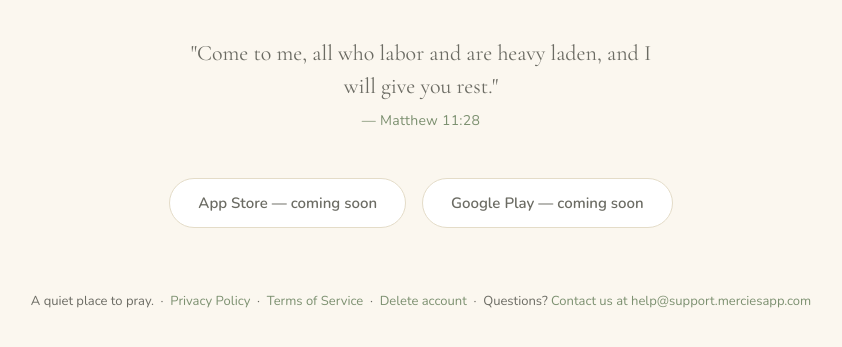
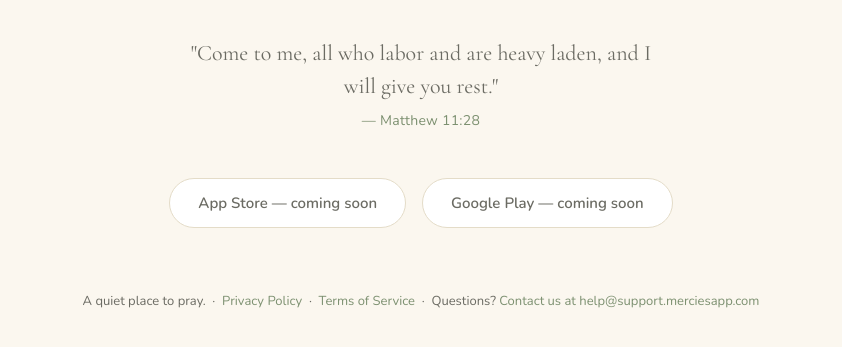
Before and after one commit to AR03-AV/mercies-landing, a plain HTML site: page index.html.html in a window 1280 px wide. Shown: the part 355-702 px from the top of the page, without its empty margins (219-1061 px from the left). Drawn offline with nearby package versions, Linux system fonts and the light colour scheme.

Commit message:
Remove Delete account link from landing footer

```diff
--- a/index.html.html
+++ b/index.html.html
@@ -165,7 +165,6 @@
       A quiet place to pray. &nbsp;·&nbsp;
       <a href="/privacy">Privacy Policy</a> &nbsp;·&nbsp;
       <a href="/terms">Terms of Service</a> &nbsp;·&nbsp;
-      <a href="/delete-account">Delete account</a> &nbsp;·&nbsp;
       Questions? <a href="mailto:help@support.merciesapp.com">Contact us at help@support.merciesapp.com</a>
     </footer>
   </div>
```
